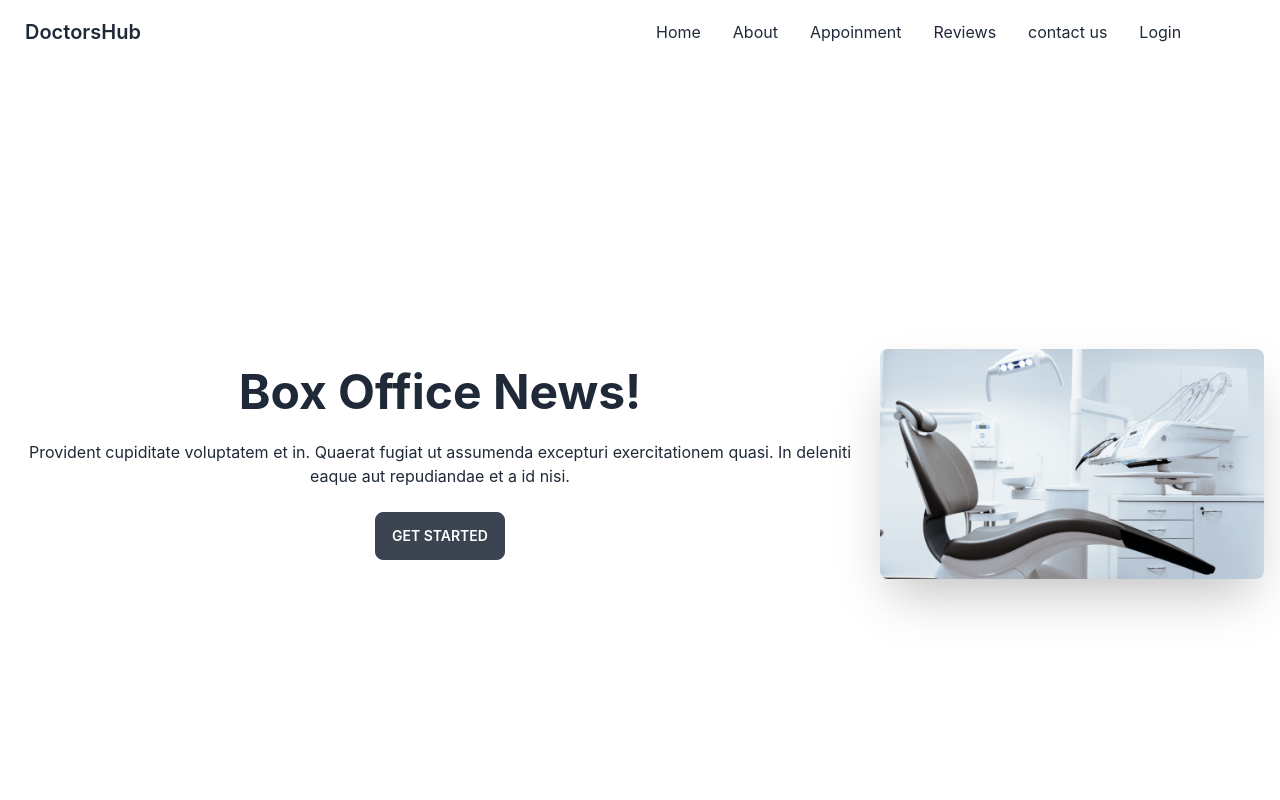
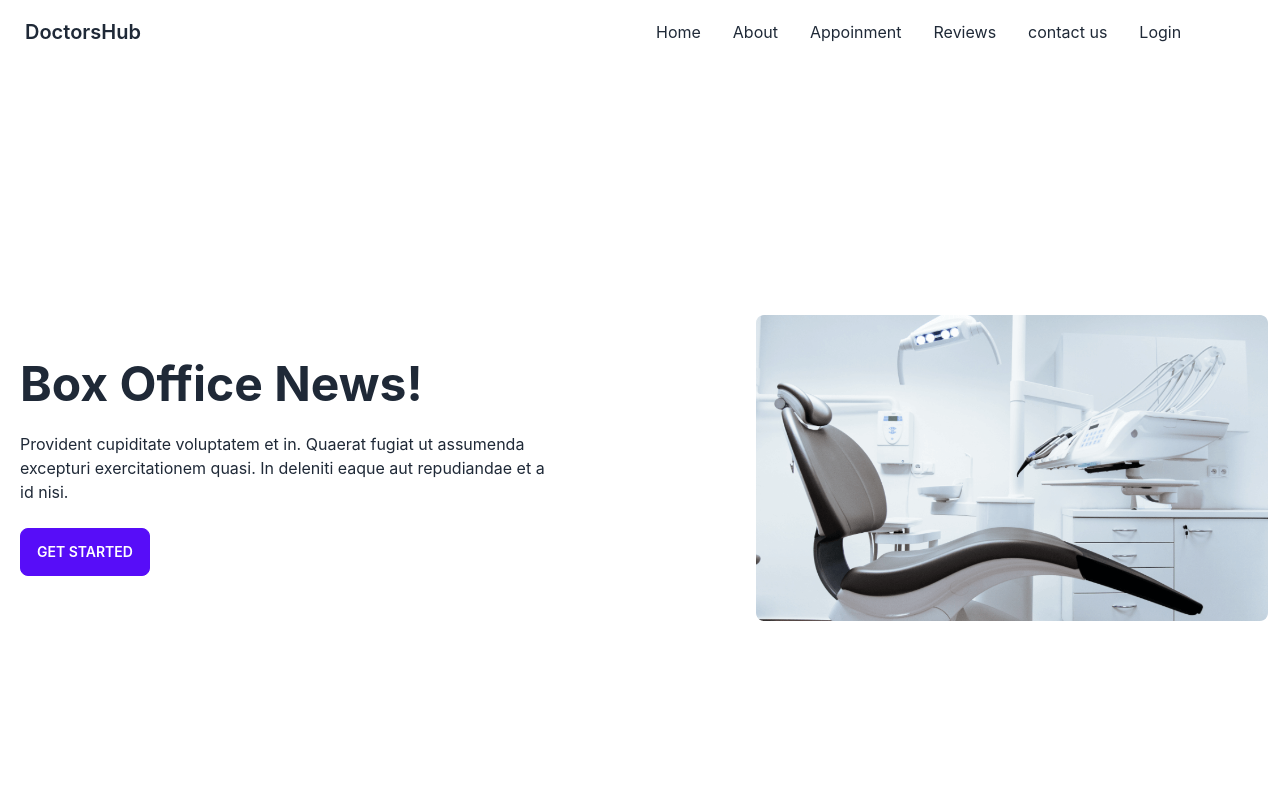
Before and after one commit to mahlilmahee/psychic-doctor01, a React (Create React App) app: page / in a window 1280 px wide. Shown: the top 800 px of the page. Built offline with nearby package versions, Linux system fonts and the light colour scheme.

Commit message:
final deploy of homepage

```diff
--- a/src/pages/Home/Banner.js
+++ b/src/pages/Home/Banner.js
@@ -3,13 +3,13 @@ import chair from '../../assets/images/chair.png'
 const Banner = () => {
     return (
         <div>
-            <div class="hero min-h-screen">
+            <div class=" m-1 hero min-h-screen">
   <div class="hero-content flex-col lg:flex-row-reverse">
-    <img src={chair} class="max-w-sm rounded-lg shadow-2xl" />
-    <div>
+    <img src={chair} class="max-w-lg rounded-lg shadow-3xl" />
+    <div class='text-left'>
       <h1 class="text-5xl font-bold">Box Office News!</h1>
-      <p class="py-6">Provident cupiditate voluptatem et in. Quaerat fugiat ut assumenda excepturi exercitationem quasi. In deleniti eaque aut repudiandae et a id nisi.</p>
-      <button class="btn bg-gradient-to-r from-primaryz to-neutral ">Get Started</button>
+      <p class="py-6 w-3/4">Provident cupiditate voluptatem et in. Quaerat fugiat ut assumenda excepturi exercitationem quasi. In deleniti eaque aut repudiandae et a id nisi.</p>
+      <button class="btn btn-primary ">Get Started</button>
     </div>
   </div>
 </div>
@@ -19,10 +19,10 @@ const Banner = () => {
 
 export default Banner;<div class="hero min-h-screen bg-base-200">
   <div class="hero-content flex-col lg:flex-row-reverse">
-    <img src="https://placeimg.com/260/400/arch" class="max-w-md rounded-lg shadow-2x1" />
+    <img src="https://placeimg.com/260/400/arch" class="max-w-md rounded-lg shadow-3x1" />
     <div>
       <h1 class="text-5xl font-bold">Your new smile starts here</h1>
-      <p class="py-6">Provident cupiditate voluptatem et in. Quaerat fugiat ut assumenda excepturi exercitationem quasi. In deleniti eaque aut repudiandae et a id nisi.</p>
+      <p class="py-3">Provident cupiditate voluptatem et in. Quaerat fugiat ut assumenda excepturi exercitationem quasi. In deleniti eaque aut repudiandae et a id nisi.</p>
       <button class="btn uppercase bg-gradient-to-r from-indigo-500 to-pink-500 ">Get Started</button>
     </div>
   </div>
```
